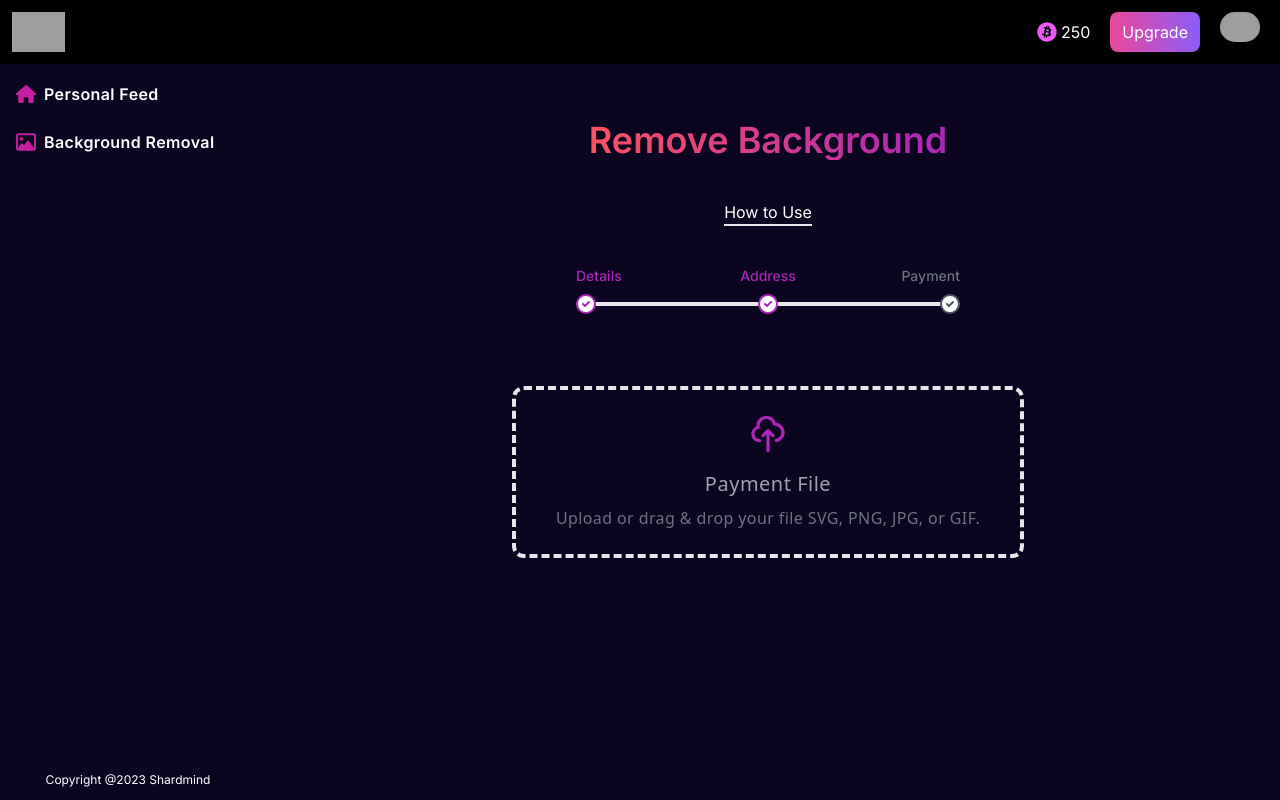
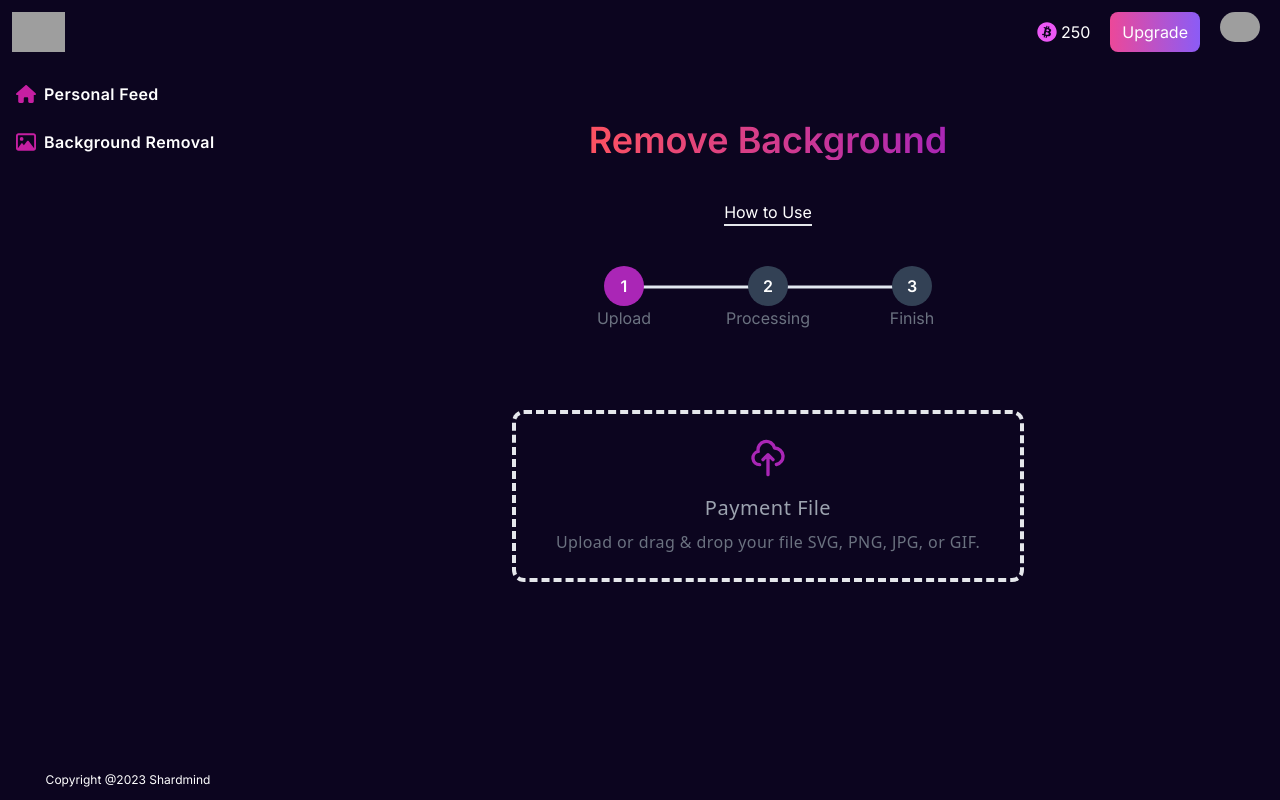
Before and after one commit to shaiadul/ShardmindAI, a Next.js app: page /dashboard/backgroundremoval in a window 1280 px wide. Built offline with nearby package versions, Linux system fonts and the light colour scheme; grey boxes are pictures that could not be loaded.

Commit message:
remove bg done

```diff
--- a/app/dashboard/backgroundremoval/ImageUpload.jsx
+++ b/app/dashboard/backgroundremoval/ImageUpload.jsx
@@ -1,19 +1,22 @@
 "use client";
 import React, { useState } from "react";
 
-const ImageUpload = () => {
+const ImageUpload = ({ setCurrentStep, setComplete }) => {
   const [imageURL, setImageURL] = useState(null);
 
   const handleFileUpload = async (event) => {
     const file = event.target.files[0];
     if (!file) return;
-
+    setCurrentStep((prev) => prev + 1);
     try {
       // Perform the image upload and get the URL
       const imageURL = await uploadImage(file);
 
       // Update the state with the image URL
       setImageURL(imageURL);
+      // Notify the parent component that image upload is complete
+      setCurrentStep((prev) => prev + 1);
+      setComplete(true);
     } catch (error) {
       console.error("Error uploading image:", error);
       // Handle error if needed
@@ -24,10 +27,13 @@ const ImageUpload = () => {
     const formData = new FormData();
     formData.append("image", file);
 
-    const response = await fetch("https://api.imgbb.com/1/upload?key=7a0f43e157252e0ca3031dea1d8dcccd", {
+    const response = await fetch(
+      "https://api.imgbb.com/1/upload?key=7a0f43e157252e0ca3031dea1d8dcccd",
+      {
         method: "POST",
         body: formData,
-    });
+      }
+    );
 
     const data = await response.json();
 
@@ -37,15 +43,13 @@ const ImageUpload = () => {
       throw new Error(`Image upload failed: ${data.error.message}`);
     }
   };
-
+  console.log(imageURL);
   return (
     <div className="flex items-center justify-center font-sans my-20">
       <label
         htmlFor="dropzone-file"
         className="mx-auto cursor-pointer flex w-full max-w-lg flex-col items-center rounded-xl border-4 border-dashed border-gradient-to-br from-[#FD5261] to-[#AA26B6] p-6 text-center"
       >
-
-
         {imageURL ? (
           <img
             src={imageURL}
@@ -54,7 +58,8 @@ const ImageUpload = () => {
             style={{ maxWidth: "100%" }}
           />
         ) : (
-          <><svg
+          <>
+            <svg
               xmlns="http://www.w3.org/2000/svg"
               className="h-10 w-10 text-[#AA26B6]"
               fill="none"
--- a/app/dashboard/backgroundremoval/Steps.jsx
+++ b/app/dashboard/backgroundremoval/Steps.jsx
@@ -1,131 +1,44 @@
 "use client";
 import React, { useState } from "react";
+import { TiTick } from "react-icons/ti";
+import ImageUpload from "./ImageUpload";
 
 const Steps = () => {
-  const [fileInputValue, setFileInputValue] = useState("");
+  const steps = ["Upload", "Processing", "Finish"];
   const [currentStep, setCurrentStep] = useState(1);
+  const [complete, setComplete] = useState(false);
+  return (
+    <>
+      <div className="flex justify-center">
+        {steps?.map((step, i) => (
+          <div
+            key={i}
+            className={`step-item ${currentStep === i + 1 && "active"} ${
+              (i + 1 < currentStep || complete) && "complete"
+            } `}
+          >
+            <div className="step">
+              {i + 1 < currentStep || complete ? <TiTick size={24} /> : i + 1}
+            </div>
+            <p className="text-gray-500">{step}</p>
+          </div>
+        ))}
+      </div>
+      {/* {!complete && (
+      <button
+        className="btn"
+        onClick={() => {
+          currentStep === steps.length
+            ? setComplete(true)
+            : setCurrentStep((prev) => prev + 1);
+        }}
+      >
+        {currentStep === steps.length ? "Finish" : "Next"}
+      </button>
+    )} */}
 
-  const steps = [
-    { label: "Details", icon: "path/to/details-icon.svg" },
-    { label: "Address", icon: "path/to/address-icon.svg" },
-    { label: "Payment", icon: "path/to/payment-icon.svg" },
-  ];
-
-  const handleFileInputChange = (event) => {
-    setFileInputValue(event.target.value);
-    setCurrentStep(currentStep + 1);
-  };
-  return (
-    <div className="after:mt-4 after:block after:h-1 after:w-full after:rounded-lg after:bg-gray-200 w-96 mx-auto">
-      <ol className="grid grid-cols-3 text-sm font-medium text-gray-500 ">
-        <li className="relative flex justify-start text-[#AA26B6]">
-          <span className="absolute -bottom-[1.75rem] start-0 rounded-full bg-[#AA26B6] text-white">
-            <svg
-              className="h-5 w-5"
-              xmlns="http://www.w3.org/2000/svg"
-              viewBox="0 0 20 20"
-              fill="currentColor"
-            >
-              <path
-                fillRule="evenodd"
-                d="M10 18a8 8 0 100-16 8 8 0 000 16zm3.707-9.293a1 1 0 00-1.414-1.414L9 10.586 7.707 9.293a1 1 0 00-1.414 1.414l2 2a1 1 0 001.414 0l4-4z"
-                clipRule="evenodd"
-              />
-            </svg>
-          </span>
-
-          <span className="hidden sm:block"> Details </span>
-
-          <svg
-            className="h-6 w-6 sm:hidden"
-            xmlns="http://www.w3.org/2000/svg"
-            fill="none"
-            viewBox="0 0 24 24"
-            stroke="currentColor"
-            strokeWidth="2"
-          >
-            <path
-              strokeLinecap="round"
-              strokeLinejoin="round"
-              d="M10 6H5a2 2 0 00-2 2v9a2 2 0 002 2h14a2 2 0 002-2V8a2 2 0 00-2-2h-5m-4 0V5a2 2 0 114 0v1m-4 0a2 2 0 104 0m-5 8a2 2 0 100-4 2 2 0 000 4zm0 0c1.306 0 2.417.835 2.83 2M9 14a3.001 3.001 0 00-2.83 2M15 11h3m-3 4h2"
-            />
-          </svg>
-        </li>
-
-        <li className="relative flex justify-center text-[#AA26B6]">
-          <span className="absolute -bottom-[1.75rem] left-1/2 -translate-x-1/2 rounded-full bg-[#AA26B6] text-white">
-            <svg
-              className="h-5 w-5"
-              xmlns="http://www.w3.org/2000/svg"
-              viewBox="0 0 20 20"
-              fill="currentColor"
-            >
-              <path
-                fillRule="evenodd"
-                d="M10 18a8 8 0 100-16 8 8 0 000 16zm3.707-9.293a1 1 0 00-1.414-1.414L9 10.586 7.707 9.293a1 1 0 00-1.414 1.414l2 2a1 1 0 001.414 0l4-4z"
-                clipRule="evenodd"
-              />
-            </svg>
-          </span>
-
-          <span className="hidden sm:block"> Address </span>
-
-          <svg
-            className="mx-auto h-6 w-6 sm:hidden"
-            xmlns="http://www.w3.org/2000/svg"
-            fill="none"
-            viewBox="0 0 24 24"
-            stroke="currentColor"
-            strokeWidth="2"
-          >
-            <path
-              strokeLinecap="round"
-              strokeLinejoin="round"
-              d="M17.657 16.657L13.414 20.9a1.998 1.998 0 01-2.827 0l-4.244-4.243a8 8 0 1111.314 0z"
-            />
-            <path
-              strokeLinecap="round"
-              strokeLinejoin="round"
-              d="M15 11a3 3 0 11-6 0 3 3 0 016 0z"
-            />
-          </svg>
-        </li>
-
-        <li className="relative flex justify-end">
-          <span className="absolute -bottom-[1.75rem] end-0 rounded-full bg-gray-600 text-white">
-            <svg
-              className="h-5 w-5"
-              xmlns="http://www.w3.org/2000/svg"
-              viewBox="0 0 20 20"
-              fill="currentColor"
-            >
-              <path
-                fillRule="evenodd"
-                d="M10 18a8 8 0 100-16 8 8 0 000 16zm3.707-9.293a1 1 0 00-1.414-1.414L9 10.586 7.707 9.293a1 1 0 00-1.414 1.414l2 2a1 1 0 001.414 0l4-4z"
-                clipRule="evenodd"
-              />
-            </svg>
-          </span>
-
-          <span className="hidden sm:block"> Payment </span>
-
-          <svg
-            className="h-6 w-6 sm:hidden"
-            xmlns="http://www.w3.org/2000/svg"
-            fill="none"
-            viewBox="0 0 24 24"
-            stroke="currentColor"
-            strokeWidth="2"
-          >
-            <path
-              strokeLinecap="round"
-              strokeLinejoin="round"
-              d="M3 10h18M7 15h1m4 0h1m-7 4h12a3 3 0 003-3V8a3 3 0 00-3-3H6a3 3 0 00-3 3v8a3 3 0 003 3z"
-            />
-          </svg>
-        </li>
-      </ol>
-    </div>
+      <ImageUpload setCurrentStep={setCurrentStep} setComplete={setComplete} />
+    </>
   );
 };
 
--- a/app/dashboard/backgroundremoval/page.jsx
+++ b/app/dashboard/backgroundremoval/page.jsx
@@ -1,4 +1,4 @@
-import ImageUpload from "./ImageUpload";
+
 import Steps from "./Steps";
 
 const page = () => {
@@ -17,7 +17,6 @@ const page = () => {
       </div>
 
       <Steps />
-      <ImageUpload />
     </section>
   );
 };
--- a/app/dashboard/components/header/index.jsx
+++ b/app/dashboard/components/header/index.jsx
@@ -5,7 +5,7 @@ import React from "react";
 
 const HeaderDashboard = () => {
   return (
-    <div className=" w-full flex items-center justify-between h-16 fixed z-20 bg-black">
+    <div className=" w-full flex items-center justify-between h-16 fixed z-20 bg-[#0c051f]">
       <div className="flex items-center justify-center pl-3 border-none">
         <Link href="/dashboard">
           <img
--- a/app/globals.css
+++ b/app/globals.css
@@ -131,3 +131,27 @@ div .dot {
     transform: scale(1.3) translateY(-100px) rotate(360deg);
   }
 }
+
+/* step */
+.step-item {
+  @apply relative flex flex-col justify-center items-center w-36;
+}
+.step-item:not(:first-child):before {
+  @apply content-[''] bg-slate-200 absolute w-full h-[3px] right-2/4 top-1/3 -translate-y-2/4;
+}
+.step {
+  @apply w-10 h-10 flex items-center justify-center z-10 relative bg-slate-700 rounded-full font-semibold text-white;
+}
+.active .step {
+  @apply bg-[#AA26B6];
+}
+.complete .step {
+  @apply bg-green-600;
+}
+.complete p {
+  @apply text-white;
+}
+.complete:not(:first-child):before,
+.active:not(:first-child):before {
+  @apply bg-green-600;
+}
--- a/package.json
+++ b/package.json
@@ -17,7 +17,8 @@
     "next": "14.0.3",
     "react": "^18",
     "react-dom": "^18",
-    "react-helmet": "^6.1.0"
+    "react-helmet": "^6.1.0",
+    "react-icons": "^4.12.0"
   },
   "devDependencies": {
     "autoprefixer": "^10.0.1",
```
Also changed, not shown: 1 other file (tests, documents, lock files or other folders). Lines whose indentation alone changed are shown as unchanged.
